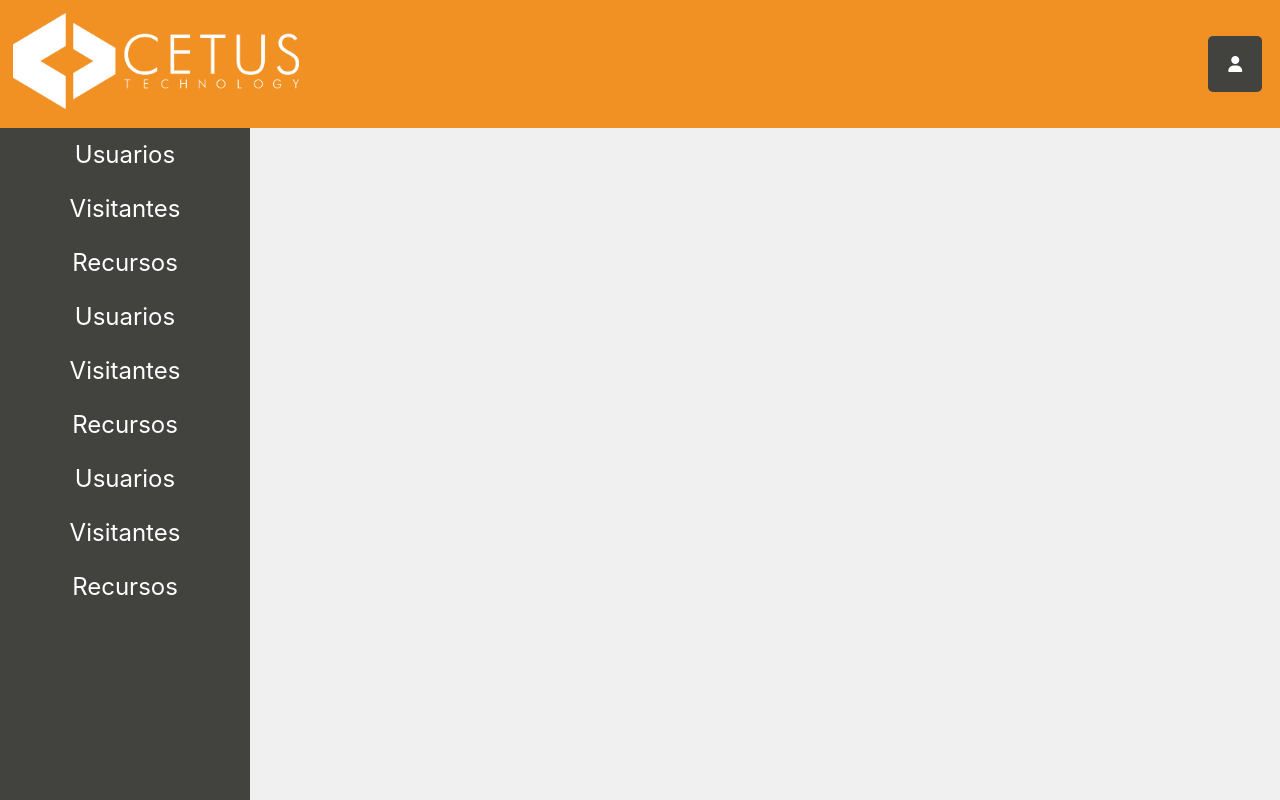
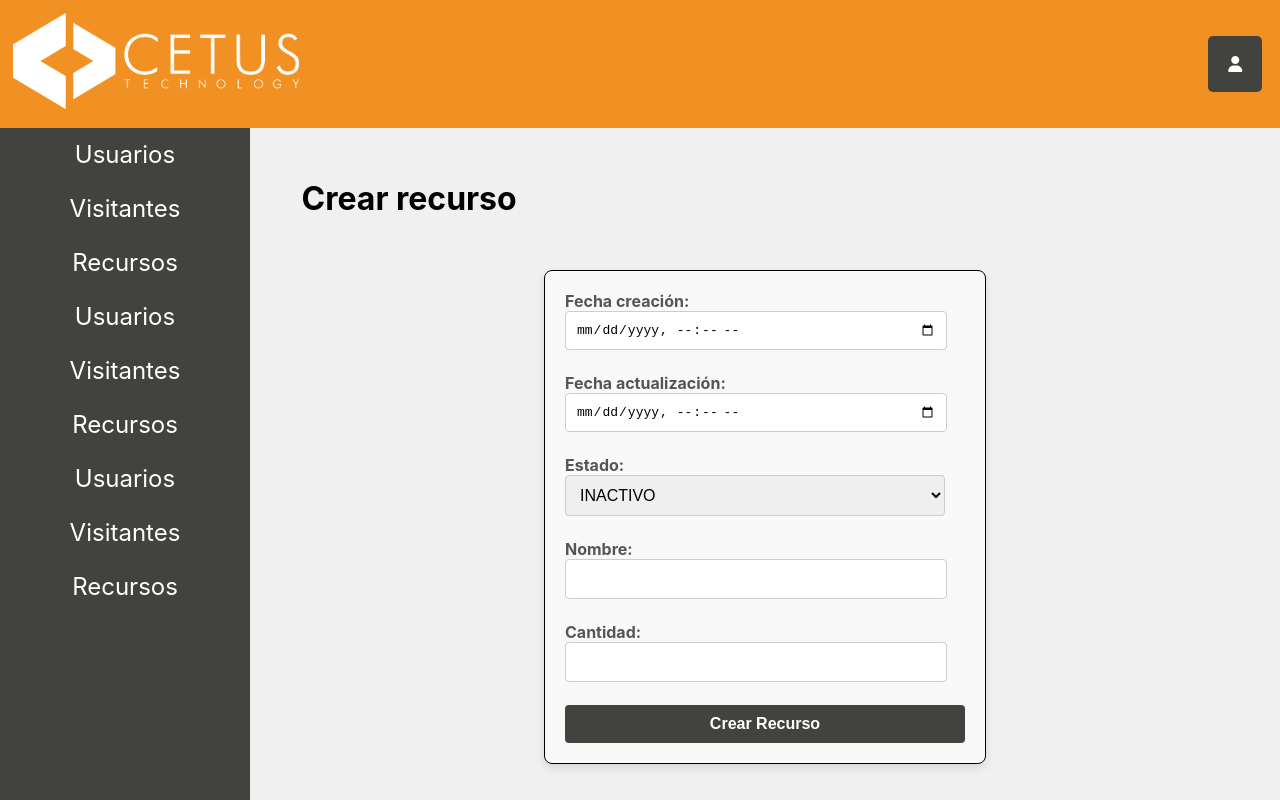
Before and after one commit to Santiagomorge/CAC, a React (Create React App) app in the folder frontcac/: page /crearrecursos in a window 1280 px wide. Built offline with nearby package versions, Linux system fonts and the light colour scheme.

Commit message:
desarrollo front microservicio Recursos, no se ha terminado Actualizar

```diff
--- a/frontcac/src/App.js
+++ b/frontcac/src/App.js
@@ -6,6 +6,9 @@ import { ActualizarUsuario } from './components/actualizarusuario/actualizarusua
 import { Header } from './components/header/header';
 import { Usuarios } from './components/usuarios/usuarios';
 import { Index } from './components/index';
+import { TablaRecursos } from './components/Recursos/tablarecursos';
+import { CrearRecurso } from './components/Recursos/crearrecurso';
+import { ActualizarRecurso } from './components/Recursos/actualizarrecursos';
 
 function App() {
   return (
@@ -17,6 +20,9 @@ function App() {
           <Route exact path="/" element={<Usuarios/>}/>
           <Route exact path="/crearusuarios" element={<CrearUsuario/>} />
           <Route exact path="/Actusuarios" element={<ActualizarUsuario />} />
+          <Route exact path="/recursos" element={<TablaRecursos/>} />
+          <Route exact path="/crearrecursos" element={<CrearRecurso/>} />
+          <Route exact path="/Actrecursos" element={<ActualizarRecurso/>} />
         </Routes>
       </Router>
 
--- /dev/null
+++ b/frontcac/src/components/Recursos/actualizarrecursos.js
@@ -0,0 +1,81 @@
+import React,  {useState }from "react"
+import '../actualizarusuario/actualizarusuario.css'
+import { useNavigate } from "react-router-dom"
+
+export const ActualizarRecurso = () => {
+    const [formData, setFormData] = useState({
+        fechaCreacion: '',
+        fechaActualizacion: '',
+        estadoRegistro: '',
+        nombre: '',
+        cantidad: ''
+      });
+
+      const navigate = useNavigate();
+
+      //maneja los cambios en el form
+      const handleChange = (e) => {
+        const {name, value } = e.target;
+        setFormData({
+            ...formData,
+            [name]: value
+        });
+      };
+
+      //enviar datos al back
+      const handleSubmit = (e) => {
+        e.preventDefault();
+
+
+        fetch(`http://localhost:8081/recursos/recurso/actualizar/${formData.id}`, {
+            method: 'PUT' ,
+            headers: {
+                'Content-Type': 'application/json',
+            },
+            body: JSON.stringify(formData),
+        })
+        .then(response => {
+            if (!response.ok){
+                throw new Error('Error al actualizar recurso');
+            }
+            return response.json();
+        })
+        .then((data) => {
+            console.log('Recurso actualizado:',data);
+            navigate('/recursos');
+        })
+        .catch((error) => console.error('Error',error));
+      };
+
+    return (
+        <div>
+            <p class="Titulo-texto">Actualizar recurso</p>
+
+          <form onSubmit={handleSubmit}>
+            <label>Fecha creación:
+              <input type="datetime-local" name="fechaCreacion" value={formData.fechaCreacion} onChange={handleChange} required />
+            </label>
+            <label>Fecha actualización:
+              <input type="text" name="employee_id" value={formData.employee_id} onChange={handleChange} required />
+            </label>
+            <label>Estado:
+              <select name="estadoEnum" value={formData.estadoEnum} onChange={handleChange} required>
+                <option value="">Seleccione</option>
+                <option value="ACTIVO">ACTIVO</option>
+                <option value="INACTIVO">INACTIVO</option>
+              </select>
+            </label>
+            <label>Contraseña:
+              <input type="password" name="password" value={formData.password} onChange={handleChange} required />
+            </label>
+            <label>Username:
+              <input type="text" name="username" value={formData.username} onChange={handleChange} required />
+            </label>
+            <label>Rol ID:
+              <input type="text" name="rol" value={formData.rol} onChange={handleChange} required />
+            </label>
+            <button type="submit">Actualizar Usuario</button>
+          </form>
+        </div>
+    );
+}
--- /dev/null
+++ b/frontcac/src/components/Recursos/botonactualizarrecurso.js
@@ -0,0 +1,18 @@
+import React from 'react';
+import { useNavigate } from 'react-router-dom';
+
+function IrActRecurso (){
+    const navigate = useNavigate();
+
+    const handleClick = () => {
+        navigate('/Actrecursos');
+    };
+
+    return (
+        <button className='header-button' onClick={handleClick}>
+          Actualizar recurso
+        </button>
+      );
+    }
+
+export default IrActRecurso;
--- /dev/null
+++ b/frontcac/src/components/Recursos/botoncrearrecurso.js
@@ -0,0 +1,18 @@
+import React from "react";
+import { useNavigate } from "react-router-dom";
+
+function IrCrearRecurso(){
+    const navigate = useNavigate();
+
+    const handleClick = () => {
+        navigate('/crearrecursos');
+    };
+
+    return (
+        <button className='header-button' onClick={handleClick}>
+      Crear recurso
+    </button>
+    )
+}
+
+export default IrCrearRecurso;
--- /dev/null
+++ b/frontcac/src/components/Recursos/crearrecurso.js
@@ -0,0 +1,76 @@
+import React, { useState } from "react";
+import '../actualizarusuario/actualizarusuario.css';
+import { useNavigate } from "react-router-dom";
+
+export const CrearRecurso = () => {
+  const [formData, setFormData] = useState({
+    fechaCreacion: '',
+    fechaActualizacion: '',
+    estadoRegistro: '',
+    nombre: '',
+    cantidad: ''
+  });
+
+  const navigate = useNavigate();
+
+  const handleChange = (e) => {
+    const { name, value } = e.target;
+
+    // Convertir "ACTIVO" e "INACTIVO" a valores booleanos para estadoRegistro
+    setFormData({
+      ...formData,
+      [name]: name === "estadoRegistro" ? (value === "ACTIVO") : value
+    });
+  };
+
+  const handleSubmit = (e) => {
+    e.preventDefault();
+
+    fetch('http://localhost:8081/recursos/recurso/crear', {
+      method: 'POST',
+      headers: {
+        'Content-Type': 'application/json',
+      },
+      body: JSON.stringify(formData),
+    })
+      .then(response => {
+        if (!response.ok) {
+          throw new Error('Error al crear recurso');
+        }
+        return response.json();
+      })
+      .then((data) => {
+        console.log('Recurso creado:', data);
+        navigate('/recursos');
+      })
+      .catch((error) => console.error('Error:', error));
+  };
+
+  return (
+    <div>
+      <p className="Titulo-texto">Crear recurso</p>
+      <form onSubmit={handleSubmit}>
+        <label>Fecha creación:
+          <input type="datetime-local" name="fechaCreacion" value={formData.fechaCreacion} onChange={handleChange} required />
+        </label>
+        <label>Fecha actualización:
+          <input type="datetime-local" name="fechaActualizacion" value={formData.fechaActualizacion} onChange={handleChange} required />
+        </label>
+        <label>Estado:
+          <select name="estadoRegistro" value={formData.estadoRegistro ? "ACTIVO" : "INACTIVO"} onChange={handleChange} required>
+            <option value="">Seleccione</option>
+            <option value="ACTIVO">ACTIVO</option>
+            <option value="INACTIVO">INACTIVO</option>
+          </select>
+        </label>
+        <label>Nombre:
+          <input type="text" name="nombre" value={formData.nombre} onChange={handleChange} required />
+        </label>
+        <label>Cantidad:
+          <input type="number" name="cantidad" value={formData.cantidad} onChange={handleChange} required />
+        </label>
+        <button type="submit">Crear Recurso</button>
+      </form>
+    </div>
+  );
+};
--- /dev/null
+++ b/frontcac/src/components/Recursos/tablarecursos.js
@@ -0,0 +1,63 @@
+import React, { useState, useEffect } from 'react';
+import '../../App.css';
+import IrCrearRecurso from './botoncrearrecurso';
+import IrActRecurso from './botonactualizarrecurso';
+
+export const TablaRecursos = () => {
+  const [recursos, setRecursos] = useState([]);
+
+  useEffect(() => {
+    fetch('http://localhost:8081/recursos/recurso/listar')
+      .then((response) => {
+        if (!response.ok) {
+          throw new Error('Error en la respuesta de la API');
+        }
+        return response.json();
+      })
+      .then((result) => {
+        console.log("Datos recibidos desde API:", result); // Muestra el resultado completo
+        setRecursos(result.data || result); // Usa `result` si `result.data` no existe
+      })
+      .catch((error) => console.error('Error al cargar recursos:', error));
+  }, []);
+
+  useEffect(() => {
+    console.log("Estado `recursos` actualizado:", recursos);
+  }, [recursos]);
+
+  return (
+    <div class="usuario">
+      <br />
+      <IrCrearRecurso />
+      <br />
+      <table>
+        <thead>
+          <tr>
+            <th>ID</th>
+            <th>Nombre de Recurso</th>
+            <th>Cantidad de recursos</th>
+            <th>Acción</th>
+            <th>Estado</th>
+          </tr>
+        </thead>
+        <tbody>
+          {recursos?.length > 0 ? (
+            recursos.map((recurso) => (
+              <tr key={recurso.id}>
+                <td>{recurso.id}</td>
+                <td>{recurso.nombre}</td>
+                <td>{recurso.cantidad}</td>
+                <td><IrActRecurso /></td>
+                <td>{recurso.estadoRegistro ? 'Activo' : 'Inactivo'}</td>
+              </tr>
+            ))
+          ) : (
+            <tr>
+              <td colSpan="5">No hay recursos disponibles</td>
+            </tr>
+          )}
+        </tbody>
+      </table>
+    </div>
+  );
+};
--- a/frontcac/src/components/actualizarusuario/actualizarusuario.css
+++ b/frontcac/src/components/actualizarusuario/actualizarusuario.css
@@ -23,6 +23,8 @@ form {
   }
 
   input[type="text"],
+  input[type="datetime-local"],
+  input[type="number"],
   input[type="password"],
   select {
 
--- a/frontcac/src/components/tablausuarios/tablausuarios.js
+++ b/frontcac/src/components/tablausuarios/tablausuarios.js
@@ -24,22 +24,6 @@ export const TablaUsuarios = () => {
           })
           .catch((error) => console.error('Error al cargar usuarios:', error));
     }, []);
-
-    // Función para actualizar usuario
-const actualizarUsuario = (id) => {
-    // Lógica para actualizar el usuario (puede ser redirigir a un formulario o abrir un modal)
-    console.log(`Actualizar usuario con ID: ${id}`);
-  };
-
-  // Función para activar o inactivar usuario
-  const activarInactivarUsuario = (id) => {
-    // Puedes enviar una solicitud al backend para cambiar el estado activo del usuario
-    console.log(`Activar/Inactivar usuario con ID: ${id}`);
-    // Aquí deberías hacer una llamada al backend para actualizar el estado del usuario
-  };
-
-
-
 
 
     return <div >
```
